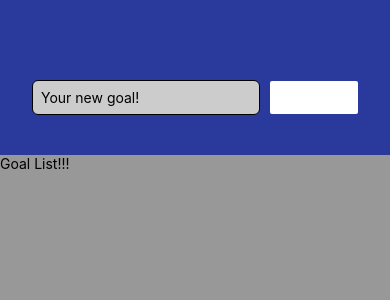
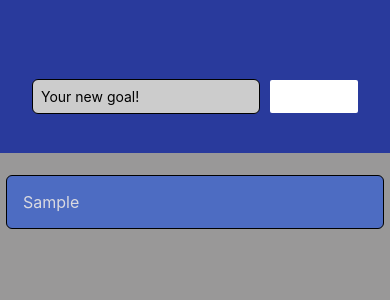
Before and after one commit to AtanasBondzhakov/goal-list, a React Native app: screen / in a window 390 px wide. Both pictures are taken after typing "Sample" into the empty fields and a click on the button "ADD GOAL". Shown: the top 300 px of the page. Built offline with nearby package versions, Linux system fonts and the light colour scheme.

Commit message:
Add Flat list to render list of goals

```diff
--- a/App.js
+++ b/App.js
@@ -1,6 +1,6 @@
 import { StatusBar } from 'expo-status-bar';
 import { useState } from 'react';
-import { Button, StyleSheet, Text, TextInput, View } from 'react-native';
+import { Button, FlatList, StyleSheet, Text, TextInput, View } from 'react-native';
 
 export default function App() {
     const [enteredText, setEnteredText] = useState('');
@@ -16,7 +16,6 @@ export default function App() {
         });
         setEnteredText('');
     }
-
 
     return (
         <>
@@ -36,7 +35,16 @@ export default function App() {
                     />
                 </View>
                 <View style={styles.goalListContainer}>
-                    <Text>Goal List!!!</Text>
+                    <FlatList
+                        data={goalList}
+                        renderItem={({ item }) => {
+                            return (
+                                <View style={styles.goalItem}>
+                                    <Text style={styles.goalText} key={item}>{item}</Text>
+                                </View>
+                            )
+                        }}
+                    />
                 </View>
             </View>
         </>
@@ -59,7 +67,8 @@ const styles = StyleSheet.create({
     },
     goalListContainer: {
         flex: 6,
-        backgroundColor: '#999898ff'
+        backgroundColor: '#999898ff',
+        paddingTop: 16
     },
     inputText: {
         // borderColor: '#222',
@@ -68,5 +77,16 @@ const styles = StyleSheet.create({
         width: '70%',
         backgroundColor: '#ccc',
         padding: 8
+    },
+    goalItem: {
+        backgroundColor: '#4d6cc2ff',
+        borderWidth: 1,
+        padding: 16,
+        margin: 6,
+        borderRadius: 6
+    },
+    goalText: {
+        color: '#dadae0ff',
+        fontSize: 16
     }
 });
```
